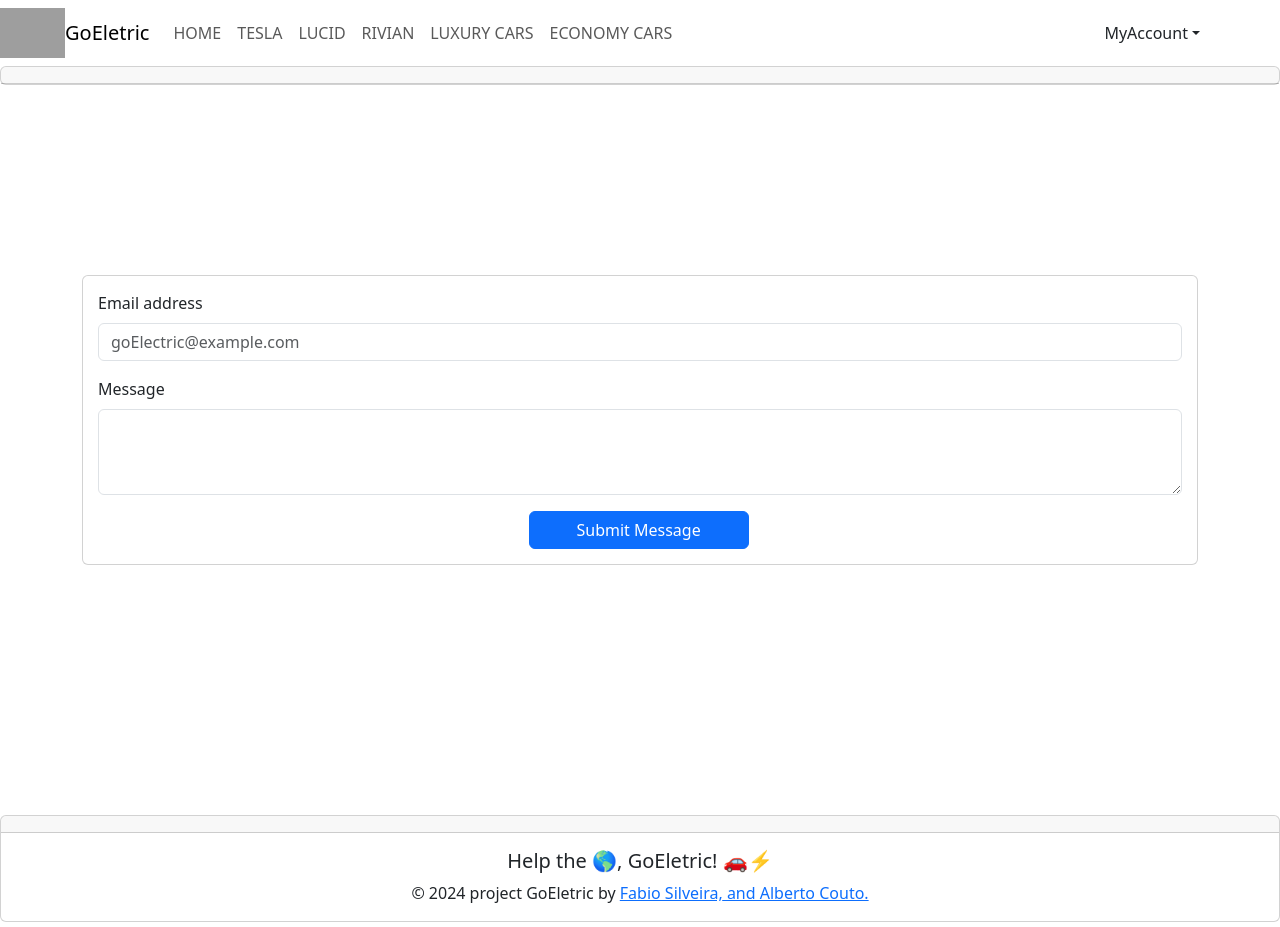
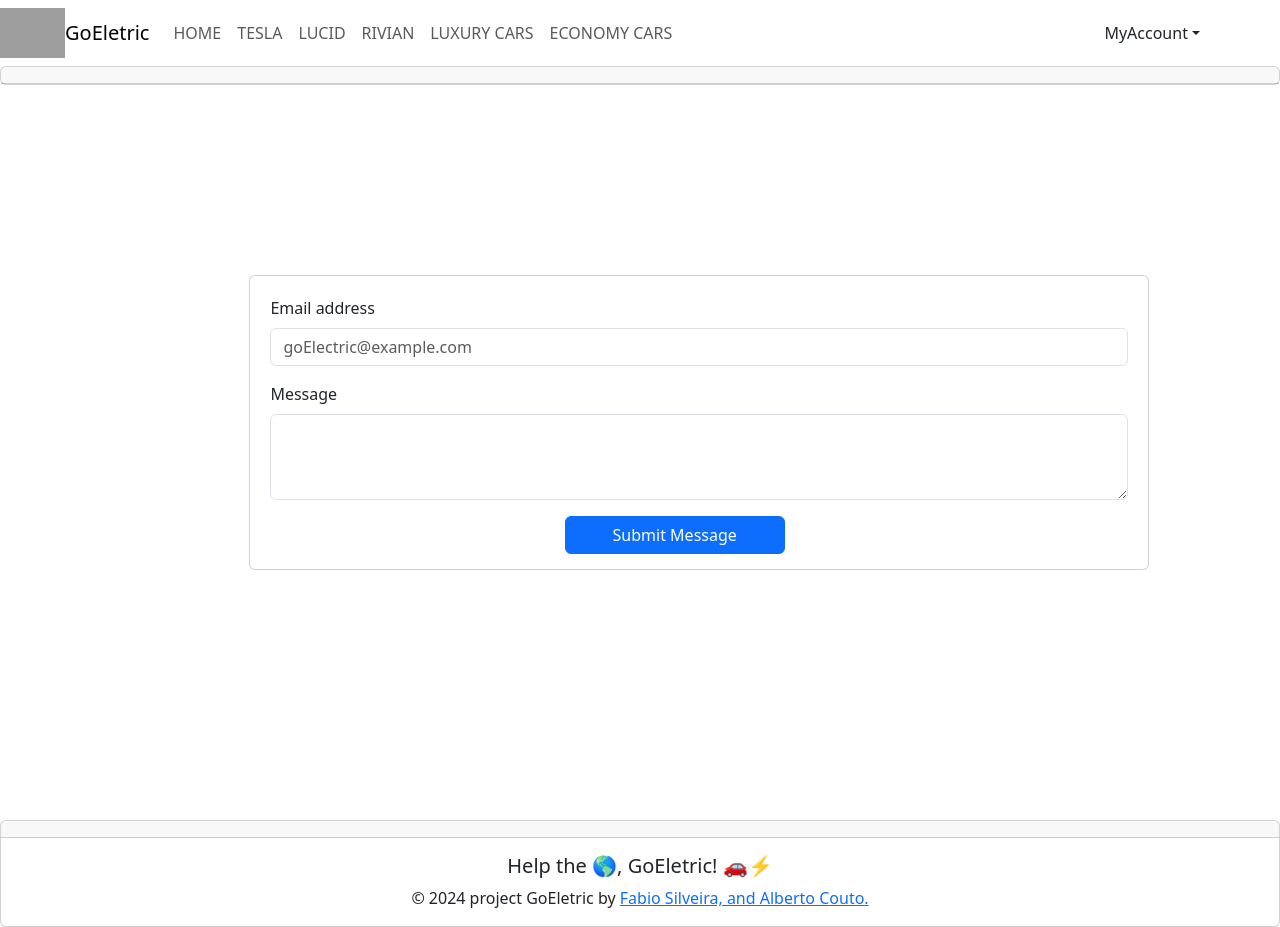
Before and after one commit to fabioesilveira/react-electric-cars, a React (Vite) app in the folder frontEnd/: page /contact in a window 1280 px wide. Built offline with nearby package versions, Linux system fonts and the light colour scheme; grey boxes are pictures that could not be loaded.

Commit message:
updatedStyle

```diff
--- a/frontEnd/src/index.css
+++ b/frontEnd/src/index.css
@@ -102,27 +102,28 @@ display: none;
 .contact-form-card {
   margin-top: 190px;
   margin-bottom: 250px;
+  width: 900px;
+  margin-left: 15%;
 }
 
 .contact-form {
-  margin-left: 15px;
-  margin-top: 15px;
-  margin-right: 15px;
+  margin-left: 20px;
+  margin-top: 20px;
+  margin-right: 20px;
 }
 
 .div-contact-btn {
   margin-bottom: 15px;
   width: 220px;
   display: flex;
-
-  margin-left: 40%;
-
-
+  margin-left: 35%;
 }
 
 .card-launch-page {
   margin-top: 100px;
   margin-bottom: 240px;
+  width: 600px;
+  margin-left: 23%;
 }
 
 .form-launch-page{
@@ -135,6 +136,8 @@ display: none;
 .card-signup-page{
   margin-top: 100px;
   margin-bottom: 170px;
+  width: 800px;
+  margin-left: 20%;
 }
 
 .form-signup-page {
@@ -144,7 +147,7 @@ display: none;
   margin-right: 20px;
 }
 
-.h2-signup-page{
+.h2-signup-page {
 
   font-family: "Monoton", sans-serif;
   font-weight: 500;
@@ -156,7 +159,7 @@ display: none;
   animation: eletric 5s infinite;
 }
 
-.h2-signin-page{
+.h2-signin-page {
   font-family: "Monoton", sans-serif;
   font-weight: 500;
   margin-top: 70px;
@@ -167,6 +170,16 @@ display: none;
   animation: eletric 5s infinite;
 }
 
-.nav-my-account{
+.nav-my-account {
   margin-right: 40px;
 }
+
+.btn-launch-page {
+  width: 140px;
+  margin-left: 35%;
+}
+
+.btn-signup-page{
+  width: 140px;
+  margin-left: 35%;
+}
--- a/frontEnd/src/pages/LaunchPage.jsx
+++ b/frontEnd/src/pages/LaunchPage.jsx
@@ -95,6 +95,7 @@ function LaunchPage() {
                                 </Form.Group>
 
                                 <Button
+                                    className="btn-launch-page"
                                     variant="primary"
                                     type="submit"
                                     onClick={handleClick}
--- a/frontEnd/src/pages/Signup.jsx
+++ b/frontEnd/src/pages/Signup.jsx
@@ -118,6 +118,7 @@ function Signup() {
                             </Form.Group>
 
                             <Button
+                                className="btn-signup-page"
                                 variant="primary"
                                 type="submit"
                                 onClick={handleClick}
```
